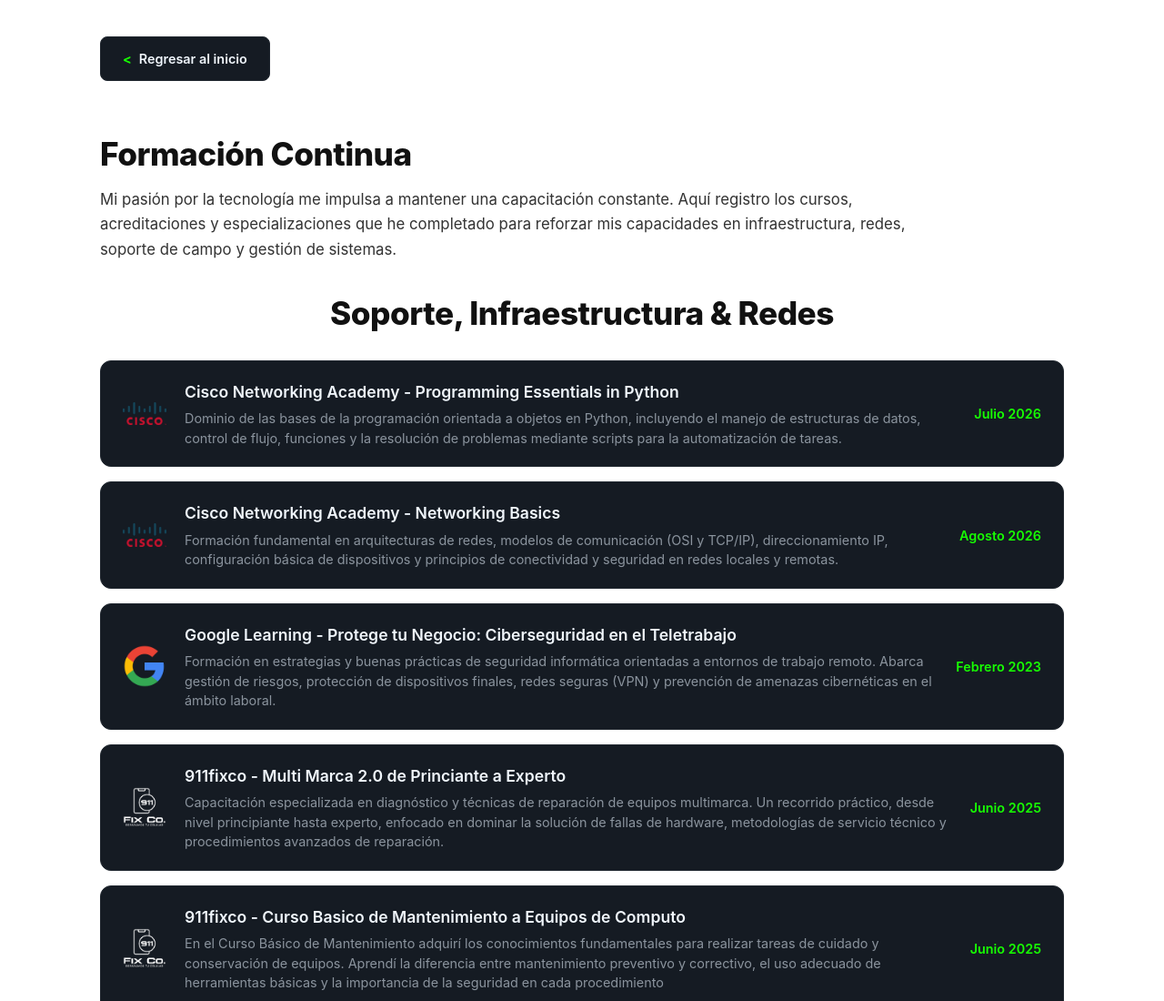
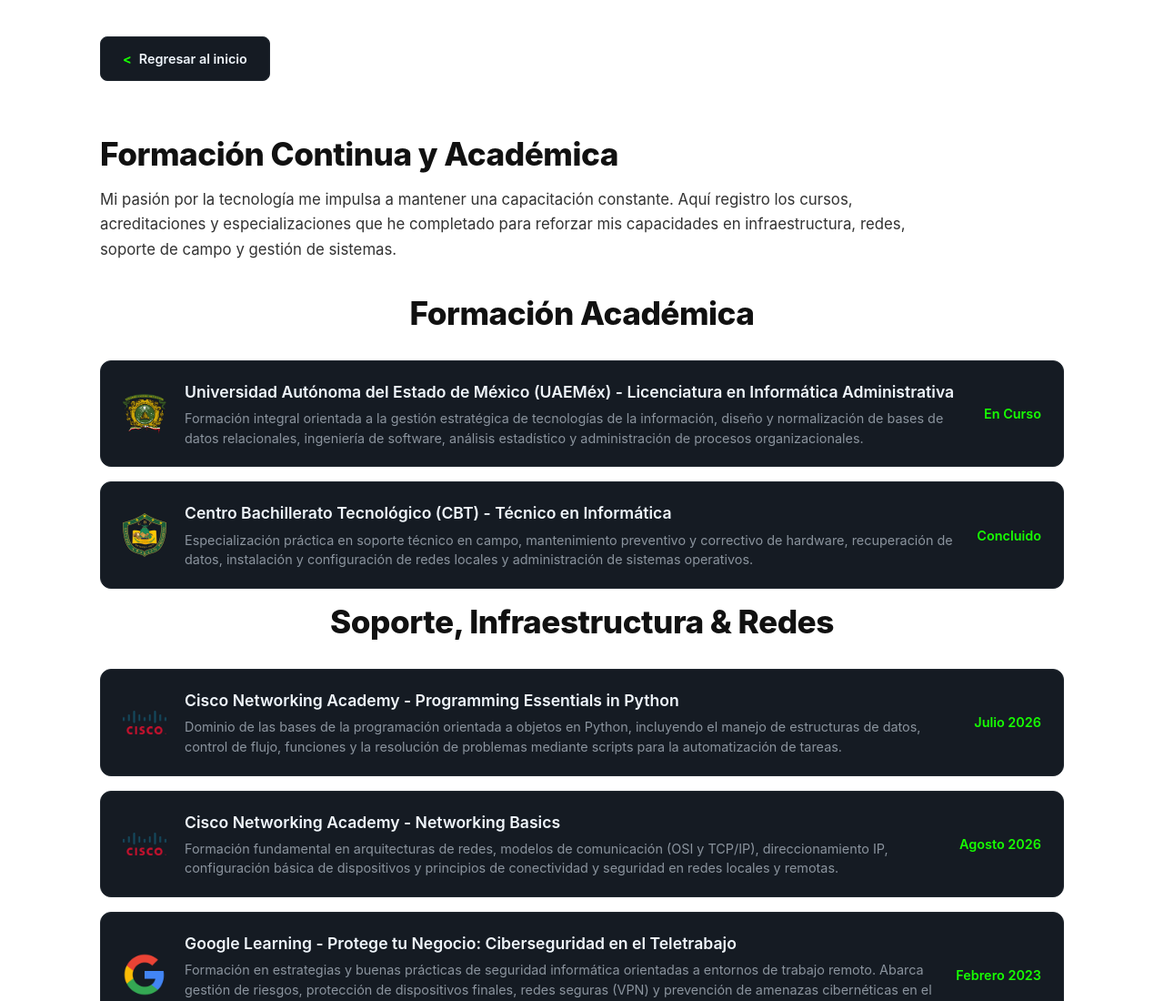
Before and after one commit to Kayling2506/Portafolio, a plain HTML site: page LevelUp.html in a window 1280 px wide. Shown: the top 1100 px of the page at 91% size. Drawn offline with Linux system fonts and the light colour scheme.

Commit message:
Update LevelUp.html

```diff
--- a/LevelUp.html
+++ b/LevelUp.html
@@ -52,7 +52,7 @@
     <link rel="preconnect" href="https://fonts.googleapis.com">
     <link rel="preconnect" href="https://fonts.gstatic.com" crossorigin>
     <link href="https://fonts.googleapis.com/css2?family=Plus+Jakarta+Sans:wght@400;500;600;700;800&family=Space+Mono:wght@400;700&display=swap" rel="stylesheet">
-    <script src="script.js" defer></script>
+    <script src="Js/script.js" defer></script>
     <title>Level Up | Formación Continua</title>
 </head>
 <body>
@@ -67,17 +67,56 @@
     </div>
      </div>
   </section>
+
  <!-- SECCIÓN PRINCIPAL: FORMACIÓN CONTINUA & CERTIFICACIONES -->
 <section class="main-section" id="formacion-continua">
   <div class="section-container">
 
     <!-- ENCABEZADO DE SECCIÓN -->
     <header class="section-header">
-      <h2 class="section-title">Formación Continua</h2>
+      <h2 class="section-title">Formación Continua y Académica</h2>
       <p class="section-description">
         Mi pasión por la tecnología me impulsa a mantener una capacitación constante. Aquí registro los cursos, acreditaciones y especializaciones que he completado para reforzar mis capacidades en infraestructura, redes, soporte de campo y gestión de sistemas.
       </p>
     </header>
+
+    <!-- LISTADO DE TARJETAS HORIZONTALES -->
+    <div class="cert-list">
+      <div class="section-container"> <!-- SECCIÓN BOTÓN: REGRESAR AL MENÚ PRINCIPAL  -->
+        <h2 class="section-title"> Formación Académica</h2>
+      </div>
+
+      <!-- ITEM 1 -->
+      <article class="cert-item">
+        <div class="cert-media">
+          <img src="img/Logo_de_la_UAEMex.svg.webp" alt="Cisco Networking Academy" class="cert-img">
+        </div>
+        <div class="cert-info">
+          <h3 class="cert-name">Universidad Autónoma del Estado de México (UAEMéx) - Licenciatura en Informática Administrativa</h3>
+          <p class="cert-summary">
+            Formación integral orientada a la gestión estratégica de tecnologías de la información, diseño y normalización de bases de datos relacionales, ingeniería de software, análisis estadístico y administración de procesos organizacionales.
+          </p>
+        </div>
+        <div class="cert-date">
+          <span>En Curso</span>
+        </div>
+      </article>
+
+      <!-- ITEM 3 -->
+      <article class="cert-item">
+        <div class="cert-media">
+          <img src="img/CBT_logo.webp" alt="Cisco NetAcad" class="cert-img">
+        </div>
+        <div class="cert-info">
+          <h3 class="cert-name">Centro Bachillerato Tecnológico (CBT) - Técnico en Informática</h3>
+          <p class="cert-summary">
+            Especialización práctica en soporte técnico en campo, mantenimiento preventivo y correctivo de hardware, recuperación de datos, instalación y configuración de redes locales y administración de sistemas operativos.
+          </p>
+        </div>
+        <div class="cert-date">
+          <span>Concluido</span>
+        </div>
+      </article>
 
     <!-- LISTADO DE TARJETAS HORIZONTALES -->
     <div class="cert-list">
```
